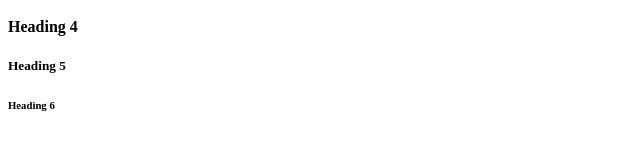
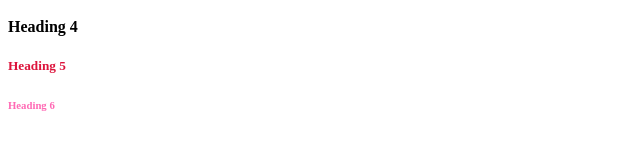
Before and after one commit to JackieBenz/first-class--html, a plain HTML site: page index.html in a window 1280 px wide. Shown: the part 178-328 px from the top of the page, 0-640 px from the left. Drawn offline with Linux system fonts and the light colour scheme.

Commit message:
All CSS types

```diff
--- a/CSS/style.css
+++ b/CSS/style.css
@@ -0,0 +1,2 @@
+h5 {color: crimson;}
+h6 {color: hotpink;}
--- a/index.html
+++ b/index.html
@@ -5,6 +5,8 @@
     <meta name="viewport" content="width=device-width, initial-scale=1.0">
     <meta http-equiv="X-UA-Compatible" content="ie=edge">
     <title>My First HTML</title>
+    <link rel="stylesheet" href="CSS/style.css"
+
 </head>
 <body>
     <col>
```
